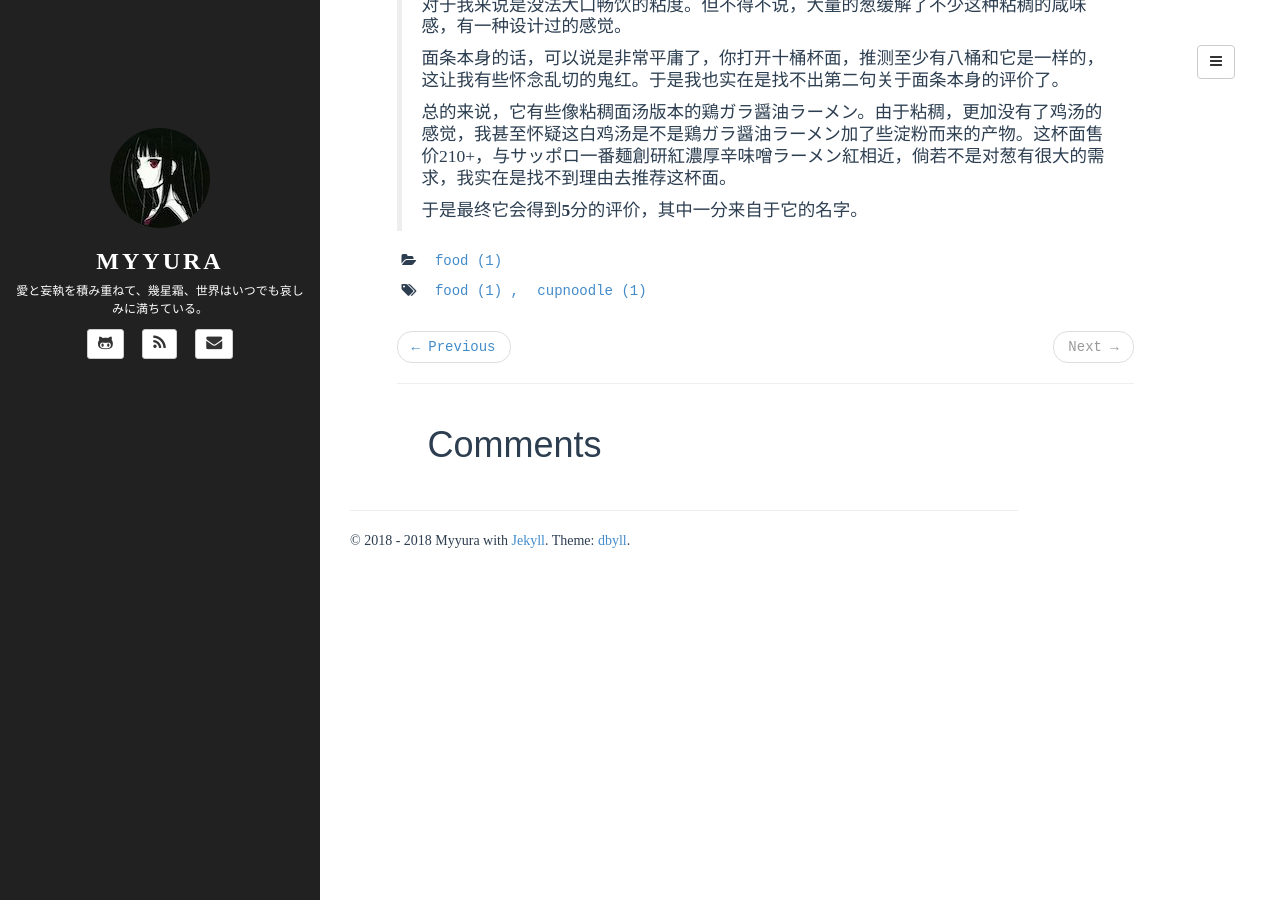
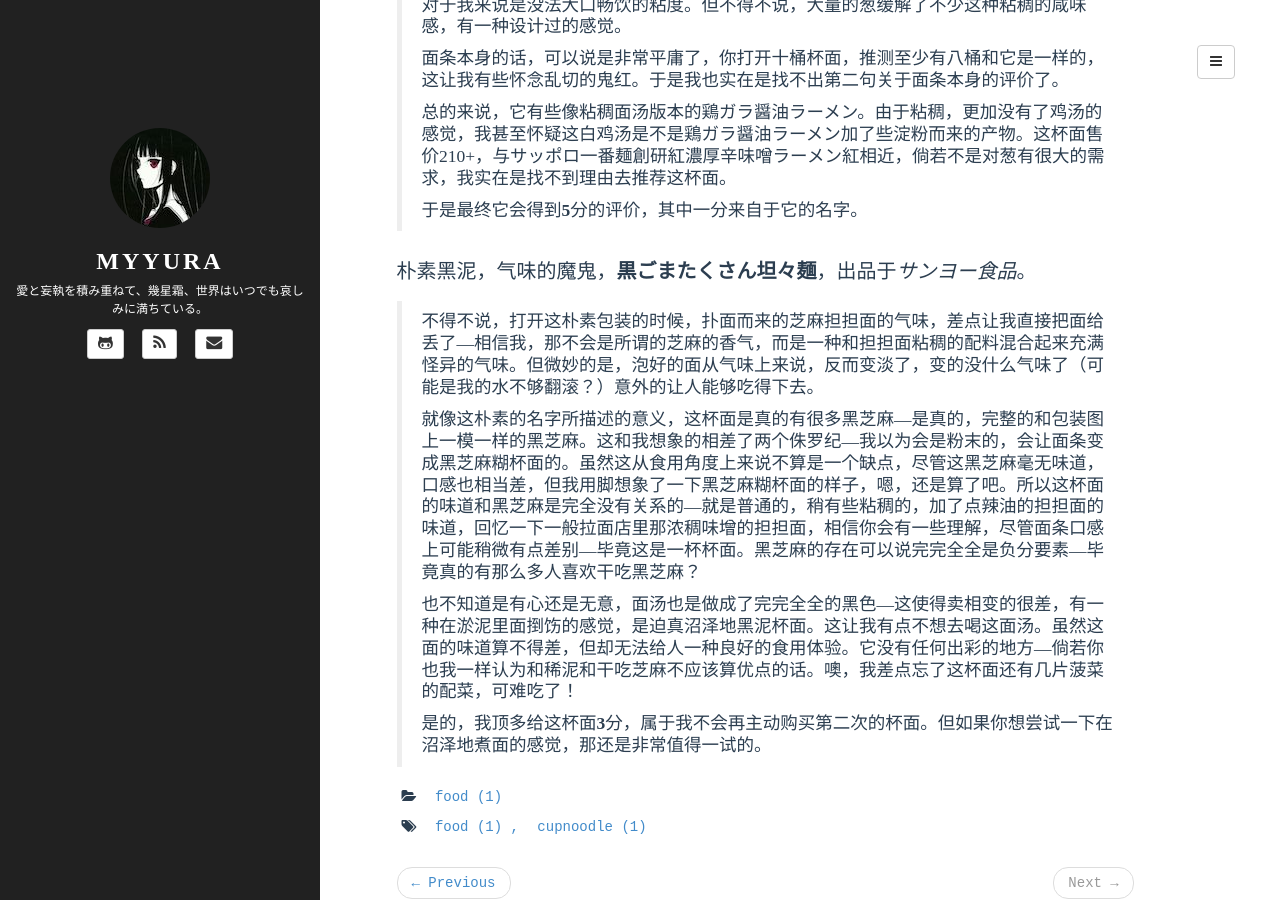
Before and after one commit to Myyura/myyura.github.io, a Jekyll site: the page built from _posts/food/2018-11-11-cupnoodle-japan-1.md, in a window 1280 px wide and 900 px high, scrolled down 2212 px. Built offline with Jekyll 4.4.1, drawn with Linux system fonts in a browser that asks for light colours; a script that is not in the unit is left out; comment, search, counter and statistics services are not loaded.

Commit message:
Update 黒ごまたくさん坦々麺

```diff
--- a/_posts/food/2018-11-11-cupnoodle-japan-1.md
+++ b/_posts/food/2018-11-11-cupnoodle-japan-1.md
@@ -59,3 +59,13 @@ tags: [food, cupnoodle]
 > 总的来说，它有些像粘稠面汤版本的鶏ガラ醤油ラーメン。由于粘稠，更加没有了鸡汤的感觉，我甚至怀疑这白鸡汤是不是鶏ガラ醤油ラーメン加了些淀粉而来的产物。这杯面售价210+，与サッポロ一番麺創研紅濃厚辛味噌ラーメン紅相近，倘若不是对葱有很大的需求，我实在是找不到理由去推荐这杯面。
 >
 > 于是最终它会得到**5**分的评价，其中一分来自于它的名字。
+
+朴素黑泥，气味的魔鬼，**黒ごまたくさん坦々麺**，出品于*サンヨー食品*。
+
+> 不得不说，打开这朴素包装的时候，扑面而来的芝麻担担面的气味，差点让我直接把面给丢了---相信我，那不会是所谓的芝麻的香气，而是一种和担担面粘稠的配料混合起来充满怪异的气味。但微妙的是，泡好的面从气味上来说，反而变淡了，变的没什么气味了（可能是我的水不够翻滚？）意外的让人能够吃得下去。
+>
+> 就像这朴素的名字所描述的意义，这杯面是真的有很多黑芝麻---是真的，完整的和包装图上一模一样的黑芝麻。这和我想象的相差了两个侏罗纪---我以为会是粉末的，会让面条变成黑芝麻糊杯面的。虽然这从食用角度上来说不算是一个缺点，尽管这黑芝麻毫无味道，口感也相当差，但我用脚想象了一下黑芝麻糊杯面的样子，嗯，还是算了吧。所以这杯面的味道和黑芝麻是完全没有关系的---就是普通的，稍有些粘稠的，加了点辣油的担担面的味道，回忆一下一般拉面店里那浓稠味增的担担面，相信你会有一些理解，尽管面条口感上可能稍微有点差别---毕竟这是一杯杯面。黑芝麻的存在可以说完完全全是负分要素---毕竟真的有那么多人喜欢干吃黑芝麻？
+>
+> 也不知道是有心还是无意，面汤也是做成了完完全全的黑色---这使得卖相变的很差，有一种在淤泥里面捯饬的感觉，是迫真沼泽地黑泥杯面。这让我有点不想去喝这面汤。虽然这面的味道算不得差，但却无法给人一种良好的食用体验。它没有任何出彩的地方---倘若你也我一样认为和稀泥和干吃芝麻不应该算优点的话。噢，我差点忘了这杯面还有几片菠菜的配菜，可难吃了！
+>
+> 是的，我顶多给这杯面**3**分，属于我不会再主动购买第二次的杯面。但如果你想尝试一下在沼泽地煮面的感觉，那还是非常值得一试的。
```
